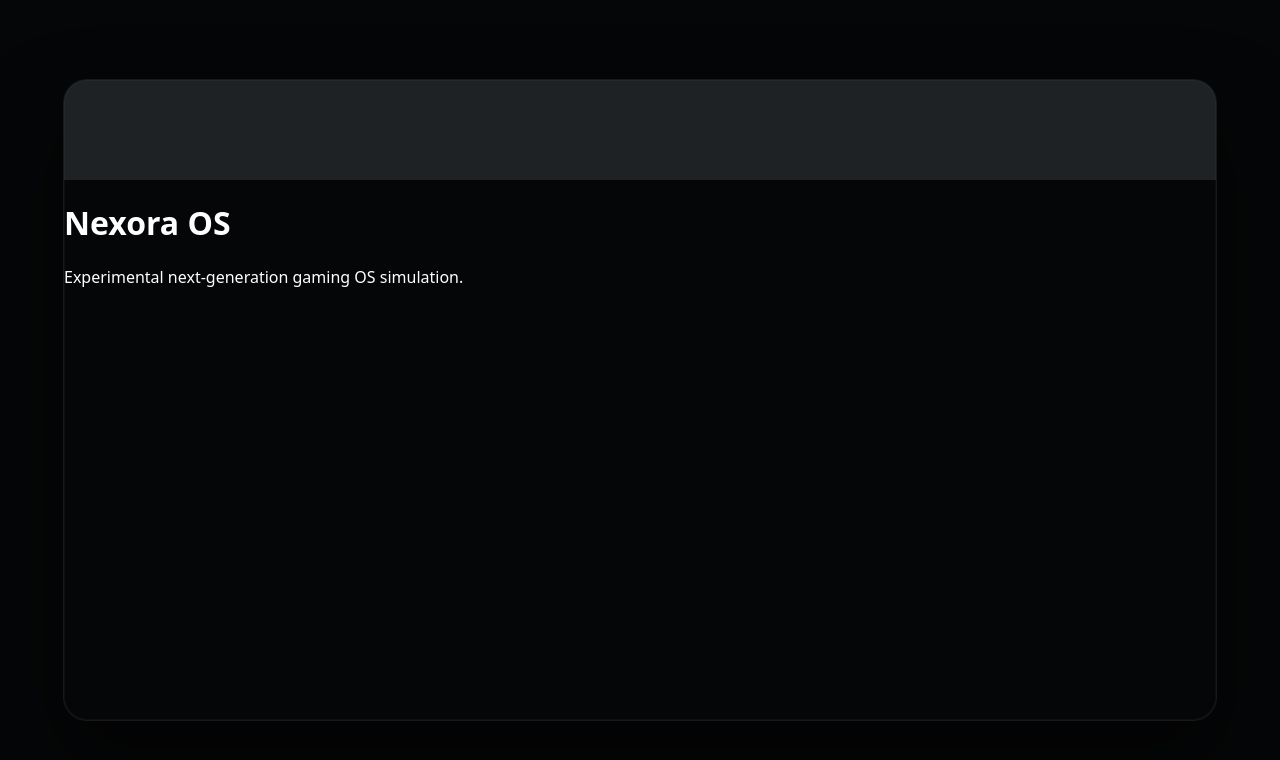
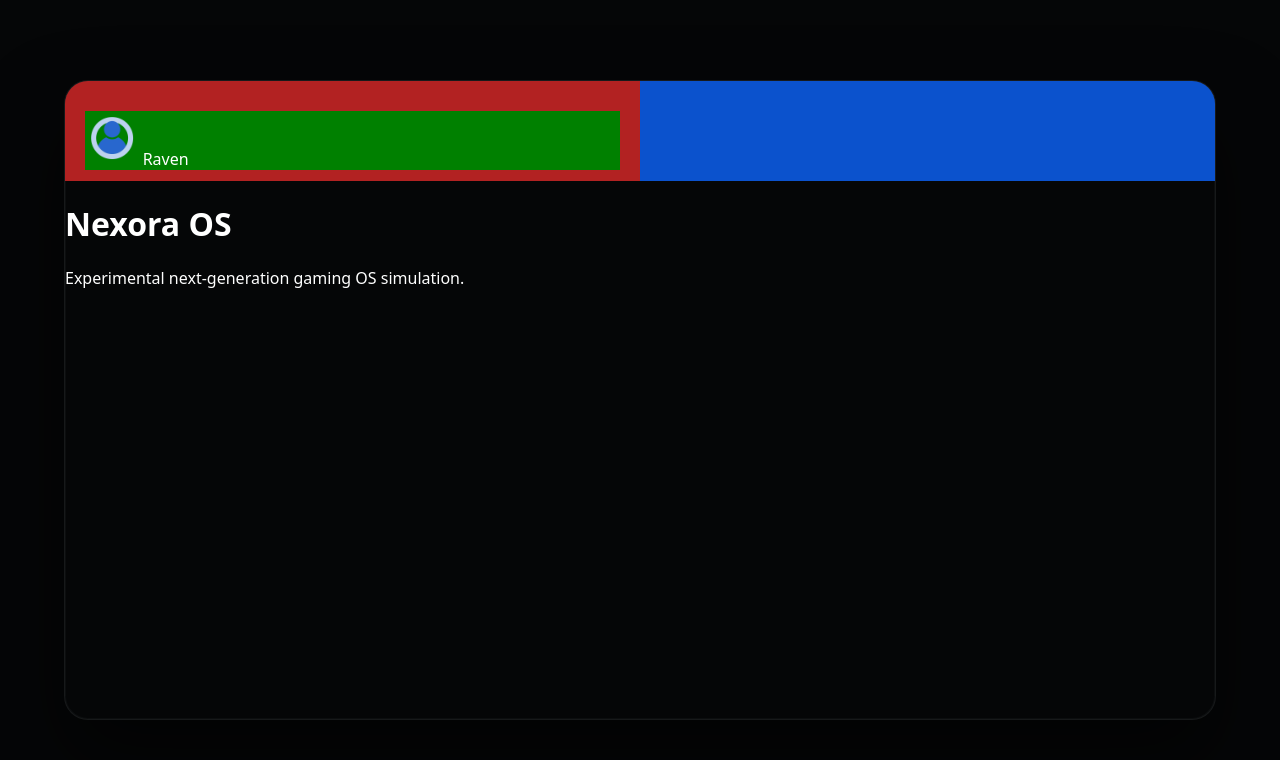
Before and after one commit to kiumars609/nexora-os, a plain HTML site: page index.html in a window 1280 px wide. Drawn offline with Linux system fonts and the light colour scheme.

Commit message:
add left and right side of header

```diff
--- a/index.html
+++ b/index.html
@@ -10,7 +10,14 @@
     <div class="main-os">
       <!-- Header -->
       <div class="header-os">
-        <div class="left-side"></div>
+        <div class="left-side">
+          <div class="user-info">
+            <span class="icon">
+              <img src="assets/images/icones/user.png" />
+            </span>
+            <span>Raven</span>
+          </div>
+        </div>
         <div class="right-side"></div>
       </div>
       <!-- Header -->
--- a/style.css
+++ b/style.css
@@ -1,3 +1,9 @@
+*,
+*::before,
+*::after {
+  box-sizing: border-box;
+}
+
 body {
   background: #050607;
   color: #ffffff;
@@ -23,4 +29,26 @@ body {
   width: 100%;
   height: 100px;
   background-color: rgba(220, 235, 255, 0.12);
+  display: flex;
 }
+
+.header-os .left-side {
+  width: 50%;
+  height: 100%;
+  background-color: firebrick;
+  padding: 30px 20px;
+}
+
+.header-os .left-side .user-info {
+  background-color: green;
+}
+
+.header-os .left-side .user-info .icon img {
+  width: 10%;
+}
+
+.header-os .right-side {
+  width: 50%;
+  height: 100%;
+  background-color: rgb(11, 82, 205);
+}
```
Also changed, not shown: assets/images/icones/user.png (added).
